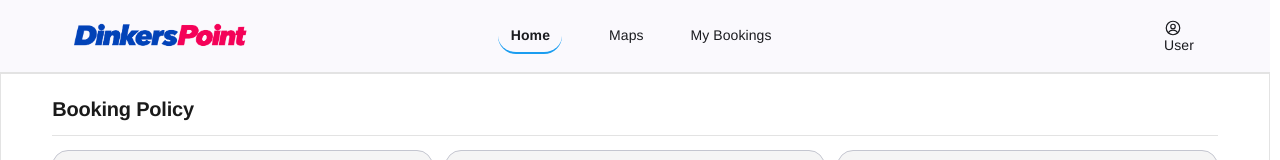
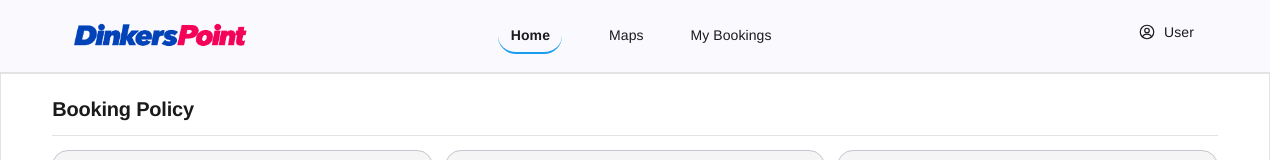
Before and after one commit to cccabalde-lab/dinkerspoint-fe, an Angular app: page / in a window 1280 px wide. Shown: the top 160 px of the page. Built offline with nearby package versions, Linux system fonts and the light colour scheme.

Commit message:
fix(ui): keep account icon beside user label

```diff
--- a/src/app/shared/components/site-header/site-header.component.html
+++ b/src/app/shared/components/site-header/site-header.component.html
@@ -32,6 +32,7 @@
 
     <!-- TODO: open the account dashboard for signed-in visitors. -->
     <button class="header__account" mat-button disableRipple type="button" (click)="onAccountClick()">
+      <span class="header__account-content">
         <svg
           class="header__account-icon"
           viewBox="0 0 24 24"
@@ -47,6 +48,7 @@
           <path d="M5.8 18.4a7.2 7.2 0 0 1 12.4 0" />
         </svg>
         <span class="header__account-label">User</span>
+      </span>
     </button>
   </mat-toolbar>
 </header>
--- a/src/app/shared/components/site-header/site-header.component.scss
+++ b/src/app/shared/components/site-header/site-header.component.scss
@@ -127,7 +127,6 @@
   align-items: center;
   justify-content: flex-start;
   justify-self: end;
-  gap: 0.5rem;
   min-height: 2.5rem;
   min-width: 0;
   padding: 0 0.25rem;
@@ -137,6 +136,13 @@
   color: var(--dp-color-text);
   cursor: pointer;
   transition: color 0.15s ease;
+}
+
+.header__account-content {
+  display: inline-flex;
+  align-items: center;
+  gap: 0.5rem;
+  white-space: nowrap;
 }
 
 .header__account:hover {
```
Lines whose indentation alone changed are shown as unchanged.
